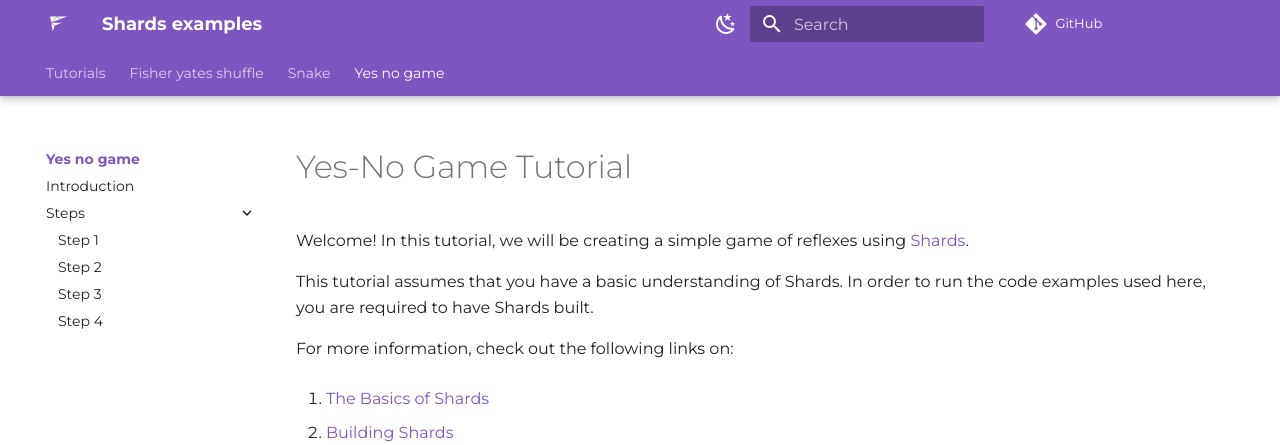
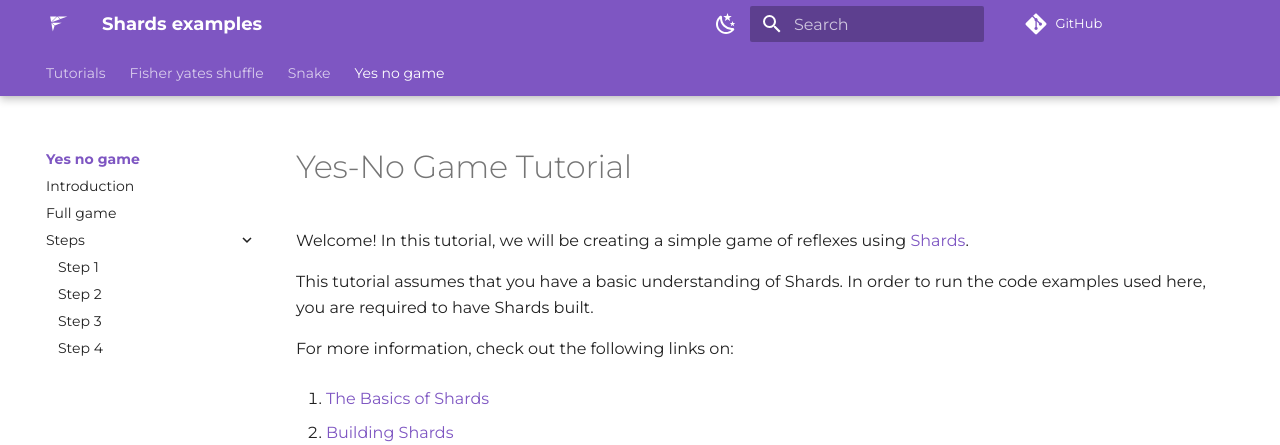
Before and after one commit to fragcolor-xyz/shards-examples, an MkDocs documentation site: the page built from tutorials/yes-no-game/index.md, in a window 1280 px wide. Shown: the top 445 px of the page. Built offline with MkDocs 1.6.1 and Material for MkDocs 9.7.7, drawn with Linux system fonts in a browser that asks for light colours; comment, search, counter and statistics services are not loaded.

Commit message:
Add some missing entry/files

````diff
--- a/tutorials/index.md
+++ b/tutorials/index.md
@@ -9,6 +9,7 @@
 You will also need a compiled version of Shards to run these tutorials. Shards can be [built from the sources](https://docs.fragcolor.xyz/contribute/code/building-shards/).
 
 * [Snake](./snake/index.md)
+* [Yes-No game](./yes-no-game/index.md)
 
 *More to come. Stay tuned!*
 
--- /dev/null
+++ b/tutorials/yes-no-game/full-game/index.md
@@ -0,0 +1,8 @@
+# Full game
+
+=== "EDN"
+    ```clojure linenums="1" title="yesnogame.edn"
+    --8<-- "tutorials/yes-no-game/full-game/yesnogame.edn"
+    ```
+
+--8<-- "includes/license.md"
````
Also changed, not shown: 1 other file.
